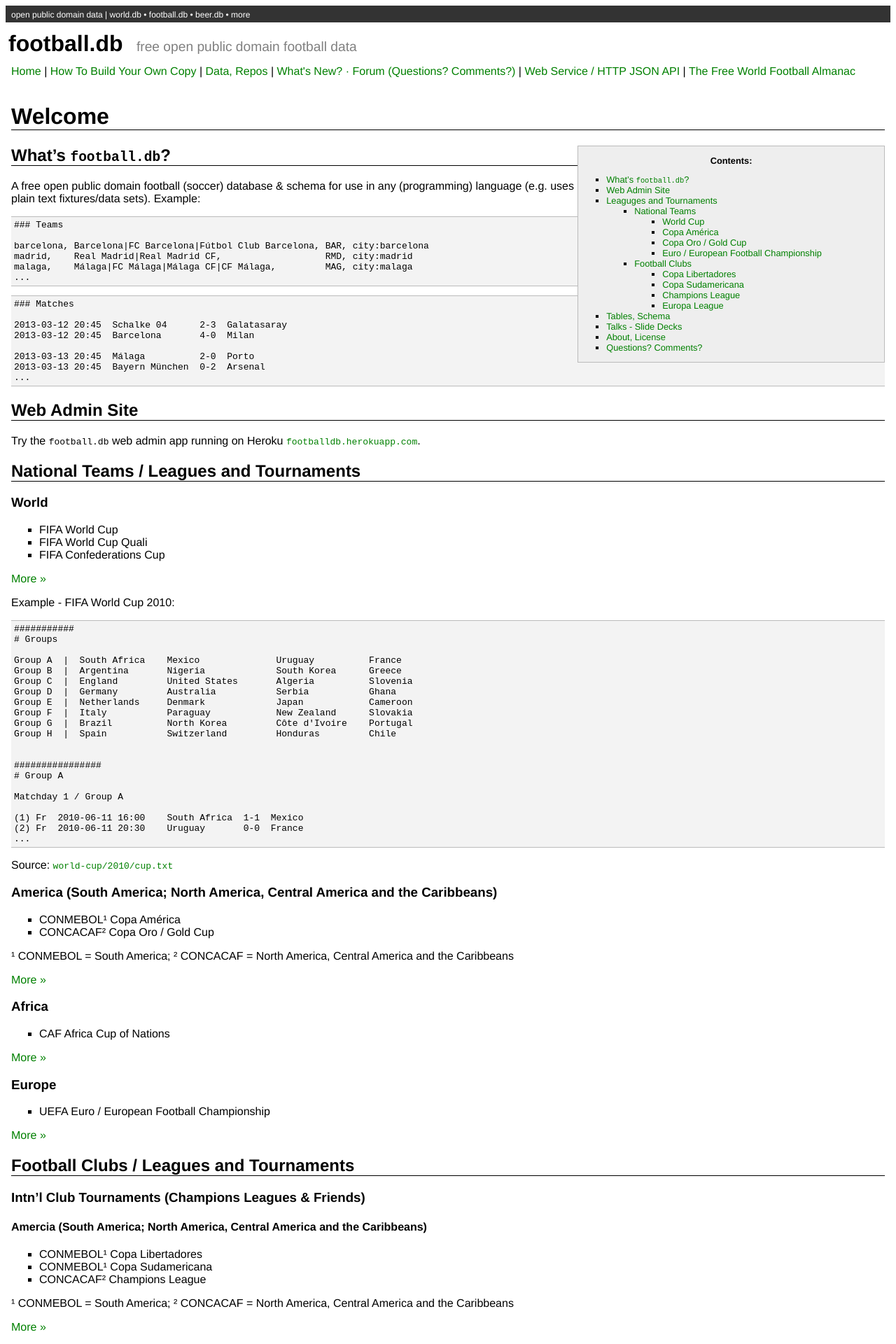
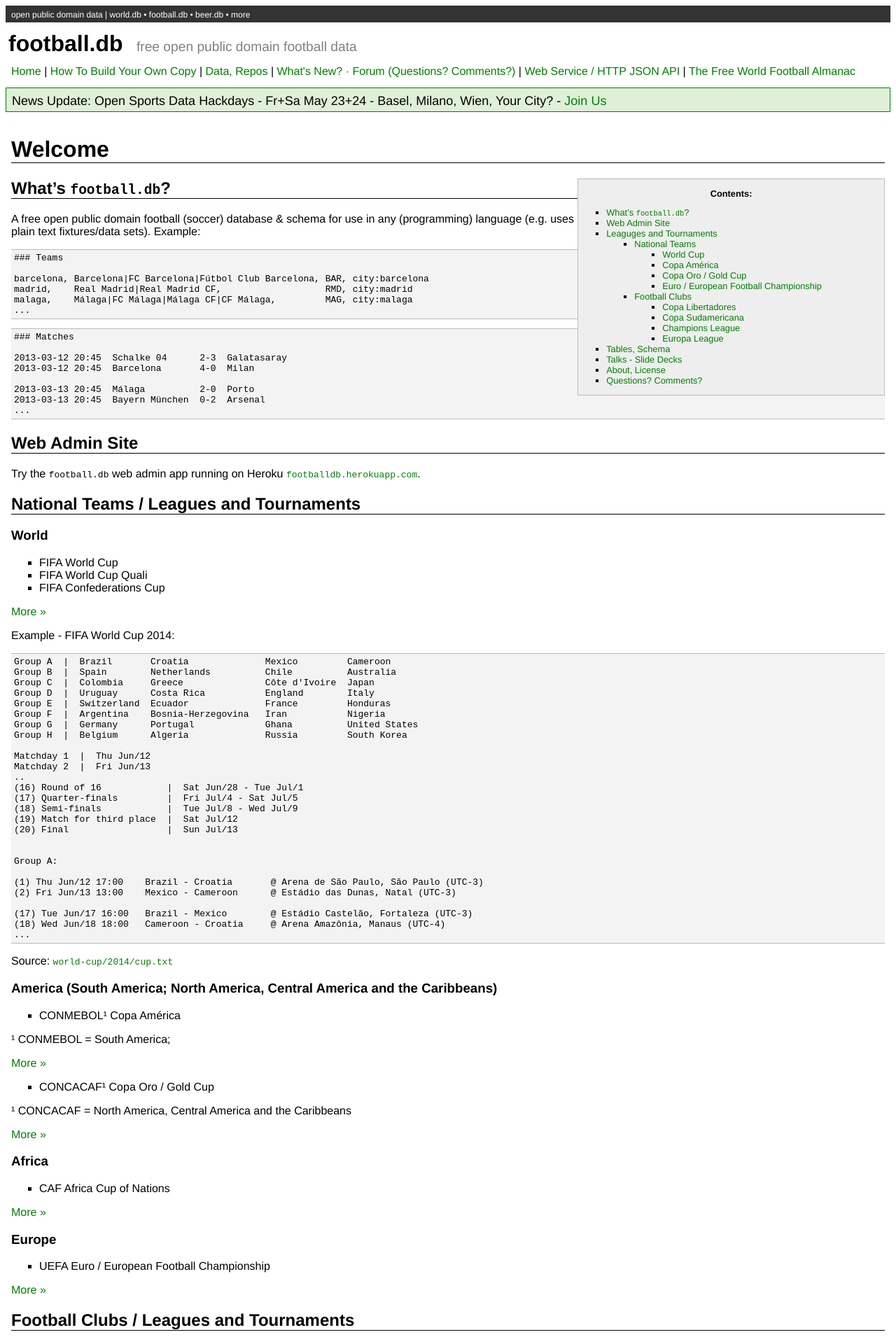
Before and after one commit to openfootball/openfootball.github.io, a Jekyll site: the page built from index.md, in a window 1280 px wide. Shown: the top 1920 px of the page at 70% size. Built offline with Jekyll 4.4.1, drawn with Linux system fonts in a browser that asks for light colours; some of the changed text lies outside the part shown.

Commit message:
add announce sports hackdays

```diff
--- /dev/null
+++ b/_includes/announce.html
@@ -0,0 +1,7 @@
+
+<div class='announce'>
+
+News Update: Open Sports Data Hackdays - Fr+Sa May 23+24 - Basel, Milano, Wien, Your City?
+- <a href='http://opendata.ch/sports-hackdays'>Join Us</a>
+
+</div>
--- a/_layouts/default.html
+++ b/_layouts/default.html
@@ -32,6 +32,8 @@
 
   </div>
 
+  {% include announce.html %}
+
     <div id="content">
       {{ content }}
 
--- a/index.md
+++ b/index.md
@@ -73,47 +73,61 @@ on Heroku [`footballdb.herokuapp.com`](http://footballdb.herokuapp.com).
 
 [More »](https://github.com/openfootball/world-cup)
 
-Example - FIFA World Cup 2010:
+Example - FIFA World Cup 2014:
 
 ~~~
-###########
-# Groups
+Group A  |  Brazil       Croatia              Mexico         Cameroon
+Group B  |  Spain        Netherlands          Chile          Australia
+Group C  |  Colombia     Greece               Côte d'Ivoire  Japan
+Group D  |  Uruguay      Costa Rica           England        Italy
+Group E  |  Switzerland  Ecuador              France         Honduras
+Group F  |  Argentina    Bosnia-Herzegovina   Iran           Nigeria
+Group G  |  Germany      Portugal             Ghana          United States
+Group H  |  Belgium      Algeria              Russia         South Korea
 
-Group A  |  South Africa    Mexico              Uruguay          France
-Group B  |  Argentina       Nigeria             South Korea      Greece
-Group C  |  England         United States       Algeria          Slovenia
-Group D  |  Germany         Australia           Serbia           Ghana
-Group E  |  Netherlands     Denmark             Japan            Cameroon
-Group F  |  Italy           Paraguay            New Zealand      Slovakia
-Group G  |  Brazil          North Korea         Côte d'Ivoire    Portugal
-Group H  |  Spain           Switzerland         Honduras         Chile
+Matchday 1  |  Thu Jun/12
+Matchday 2  |  Fri Jun/13
+..
+(16) Round of 16            |  Sat Jun/28 - Tue Jul/1
+(17) Quarter-finals         |  Fri Jul/4 - Sat Jul/5
+(18) Semi-finals            |  Tue Jul/8 - Wed Jul/9
+(19) Match for third place  |  Sat Jul/12
+(20) Final                  |  Sun Jul/13
 
 
-################
-# Group A
+Group A:
 
-Matchday 1 / Group A
+(1) Thu Jun/12 17:00    Brazil - Croatia       @ Arena de São Paulo, São Paulo (UTC-3)
+(2) Fri Jun/13 13:00    Mexico - Cameroon      @ Estádio das Dunas, Natal (UTC-3)
 
-(1) Fr  2010-06-11 16:00    South Africa  1-1  Mexico
-(2) Fr  2010-06-11 20:30    Uruguay       0-0  France
+(17) Tue Jun/17 16:00   Brazil - Mexico        @ Estádio Castelão, Fortaleza (UTC-3)
+(18) Wed Jun/18 18:00   Cameroon - Croatia     @ Arena Amazônia, Manaus (UTC-4)
 ...
 ~~~
 
-Source: [`world-cup/2010/cup.txt`](https://github.com/openfootball/world-cup/blob/master/2010/cup.txt)
+Source: [`world-cup/2014/cup.txt`](https://github.com/openfootball/world-cup/blob/master/2014--brazil/cup.txt)
 
 
 
 ### America (South America; North America, Central America and the Caribbeans)
 
 - CONMEBOL¹ Copa América
-- CONCACAF² Copa Oro / Gold Cup
 
 <!-- use "handmade" footnotes; always work no fallback needed -->
 
 ¹ CONMEBOL = South America;
-² CONCACAF = North America, Central America and the Caribbeans
 
-[More »](https://github.com/openfootball/america-cup)
+[More »](https://github.com/openfootball/copa-america)
+
+
+- CONCACAF¹ Copa Oro / Gold Cup
+
+<!-- use "handmade" footnotes; always work no fallback needed -->
+
+¹ CONCACAF = North America, Central America and the Caribbeans
+
+[More »](https://github.com/openfootball/north-america-gold-cup)
+
 
 
 ### Africa
@@ -138,15 +152,22 @@ Source: [`world-cup/2010/cup.txt`](https://github.com/openfootball/world-cup/blo
 
 - CONMEBOL¹ Copa Libertadores
 - CONMEBOL¹ Copa Sudamericana
-- CONCACAF² Champions League
 
 <!-- use "handmade" footnotes; always work no fallback needed -->
 
 ¹ CONMEBOL = South America;
-² CONCACAF = North America, Central America and the Caribbeans
 
+[More »](https://github.com/openfootball/copa-libertadores) |
+[More »](https://github.com/openfootball/copa-sudamericana)
 
-[More »](https://github.com/openfootball/america)
+- CONCACAF¹ Champions League
+
+<!-- use "handmade" footnotes; always work no fallback needed -->
+
+¹ CONCACAF = North America, Central America and the Caribbeans
+
+[More »](https://github.com/openfootball/north-america-champions-league)
+
 
 
 #### Europe
@@ -154,7 +175,7 @@ Source: [`world-cup/2010/cup.txt`](https://github.com/openfootball/world-cup/blo
 - UEFA Champions League
 - UEFA Europa League
 
-[More »](https://github.com/openfootball/europe)
+[More »](https://github.com/openfootball/europe-champions-league)
 
 
 Example - Champions League 2012/13:
@@ -201,6 +222,14 @@ Source: [`europe/2012_13/cl_finals.txt`](https://github.com/openfootball/europe/
 - Campeonato Brasileiro Série A
 
 and more.
+
+
+
+## Talks - Slide Decks  {#talks}
+
+- [Using Open Football Data - Get Ready for the World Cup in Brazil 2014 w/ JavaScript](https://github.com/openfootball/openfootball.github.io/blob/master/talks/open_data_world_cup_with_js.md)  (Vienna.js, 2014)
+- [Using Open Football Data - Get Ready for the World Cup in Brazil 2014 w/ Ruby](https://github.com/openfootball/openfootball.github.io/blob/master/talks/open_data_world_cup.md) (Vienna.rb, 2014)
+- [`football.db` - Using Open Football Data in JavaScript](https://github.com/openfootball/openfootball.github.io/blob/master/talks/football_db_intro.md)  (Vienna.js, 2013)
 
 
 
@@ -230,9 +259,9 @@ The `football.db` includes the following tables:
 
 [sport.db Web Admin](https://github.com/geraldb/sport.db.admin) - `sport.db` Web Admin Tool in Ruby on Rails (version 3.2 and up).
 
-[Sportbook](https://github.com/geraldb/sportbook) - Free, open source sports betting pool in Ruby on Rails (version 3.2 and up).
+[Sportbook](https://github.com/openbookie/sportbook) - Free, open source sports betting pool in Ruby on Rails (version 3.2 and up).
 
-[football.js](https://github.com/geraldb/football.js) - Free, open source football widgets - matchday, today's rounds, team of the day, etc.
+[football.js](https://github.com/footballjs) - Free, open source football widgets - matchday, today's rounds, team of the day, etc.
 
 Any others? Let us know on the [mailing list/forum](http://groups.google.com/group/opensport). Thanks!
 
--- a/openfootball.css
+++ b/openfootball.css
@@ -124,6 +124,15 @@ pre,
 }
 
 
+.announce {
+  background-color: #dff0d8;
+  font-size: 18px;
+  padding: 8px 8px 4px 8px;  /* top right bottom left */
+  margin: 6px 0 6px 0;         /* top right bottom left */
+  border: 1px solid green;
+}
+
+
 .banner {
   color: white;
   background-color: #333333;
```
Also changed, not shown: other parts of index.md (+1 -1 lines), talks/open_data_world_cup.md (+2 -2 lines), talks/open_data_world_cup_with_js.md (+6 -6 lines).
